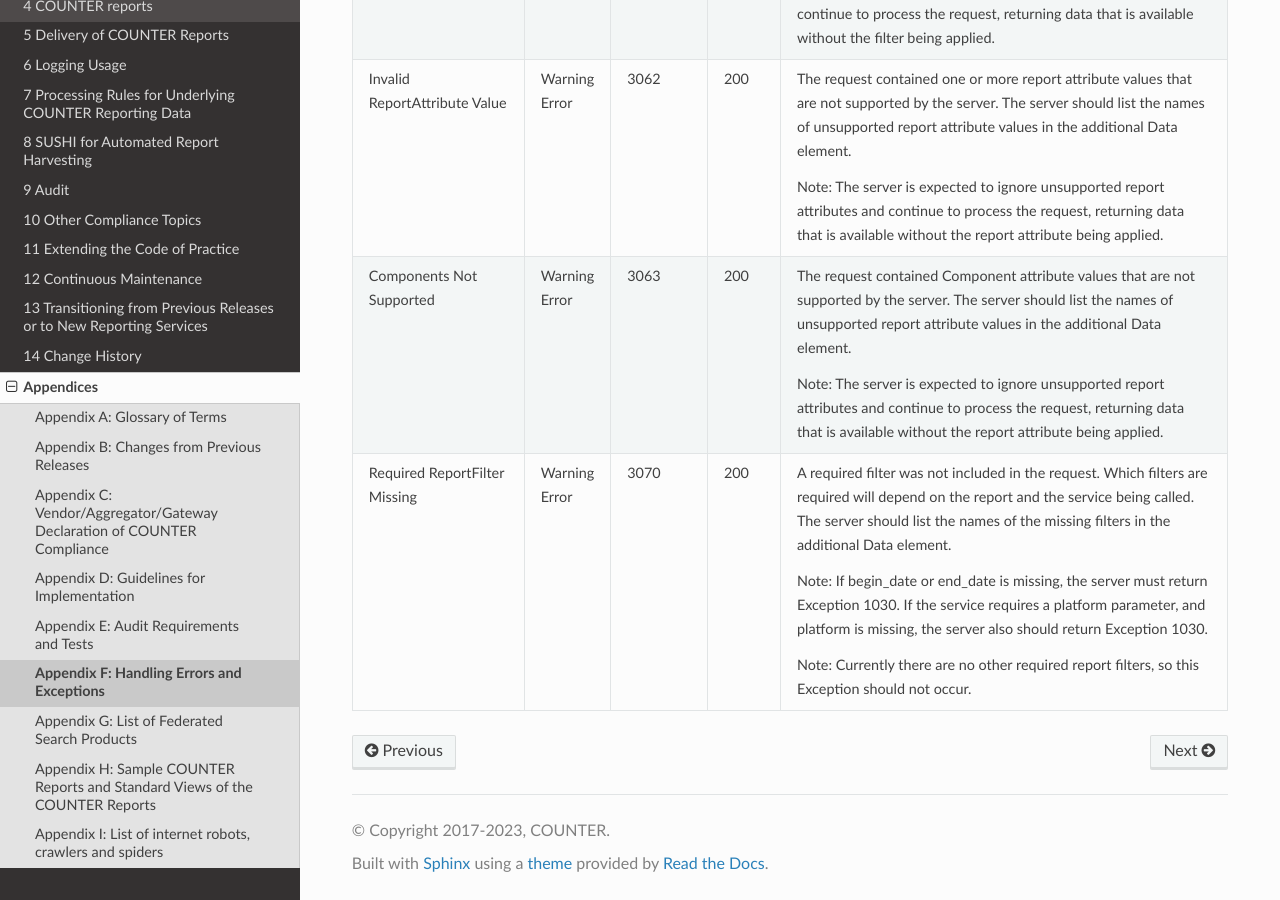
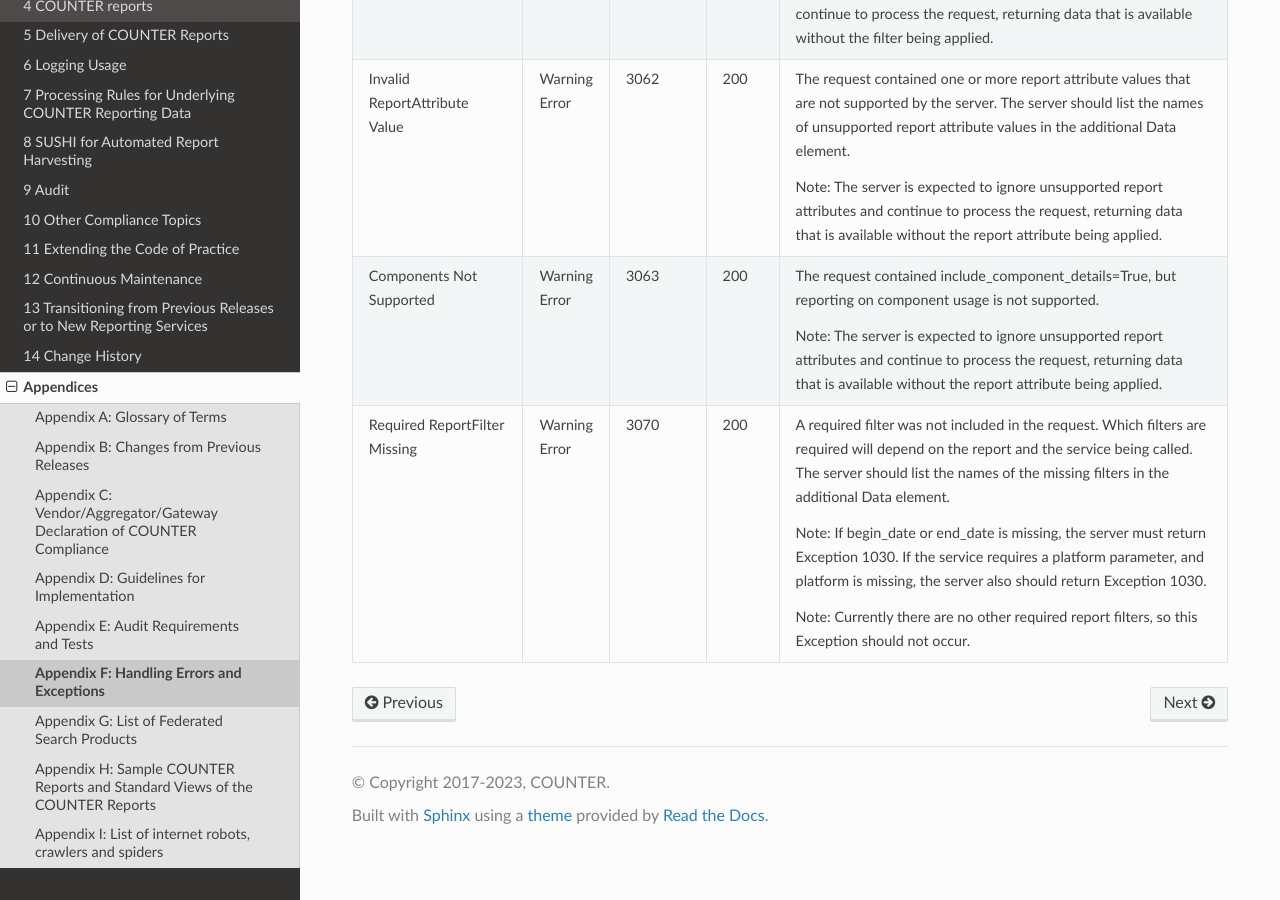
Before and after one commit to Project-Counter/cop5, a Sphinx documentation site: the page built from source/appendices/f-handling-errors-and-exceptions.rst, in a window 1280 px wide and 900 px high, scrolled down 5351 px. Built offline with Sphinx 7.4.7 and the Read the Docs theme 2.0.0, drawn with Linux system fonts in a browser that asks for light colours.

Commit message:
Optional components fixes
Edited references to components per Bernd's comments on pull request #167

```diff
--- a/source/03-specifications/03-counter-report-common-attributes-and-elements.rst
+++ b/source/03-specifications/03-counter-report-common-attributes-and-elements.rst
@@ -707,7 +707,7 @@ Table 3.x (below): Report Attributes
      - IR
 
    * - Include_Parent_Details
-     - Specifies whether to include the parent columns/elements (see Table 3.j) in the report, where report providers offer component usage reporting. Permissible values are False (default) and True.
+     - Specifies whether to include the parent columns/elements (see Table 3.j) in the report. Permissible values are False (default) and True.
      - IR
 
 
--- a/source/04-reports/04-item-reports.rst
+++ b/source/04-reports/04-item-reports.rst
@@ -147,7 +147,7 @@ Table 4.o (below): Header for Item Report and Standard Views of the Item Report
 Column Headings/Elements
 """"""""""""""""""""""""
 
-The following elements MUST appear in the tabular report in the order they appear in the table below. For guidance on how these elements appear in the JSON format, refer to the COUNTER_SUSHI API Specification (see :numref:`sushi` below). Mandatory (M) elements MUST be included in the report. For report providers who elect to offer component usage information, the Parent and Component elements MUST only be included in the COUNTER Report if called for (C) via Include_Parent_Details and Include_Component_Details, respectively (they are not supposed to be selected individually). If they are included, then the corresponding Include_Parent_Details=True or Include_Component_Details=True MUST be included in the Report_Attributes header. The other elements also MUST only be included if called for (C), and if included they MUST be listed in Attributes_To_Show in the Report_Attributes header.
+The following elements MUST appear in the tabular report in the order they appear in the table below. For guidance on how these elements appear in the JSON format, refer to the COUNTER_SUSHI API Specification (see :numref:`sushi` below). Mandatory (M) elements MUST be included in the report. The Parent elements MUST only be included in the COUNTER Report if called for (C) via Include_Parent_Details. For report providers who elect to offer component usage information, the Component elements MUST only be included in the COUNTER Report if called for (C) via Include_Component_Details. If they are included, then the corresponding Include_Parent_Details=True or Include_Component_Details=True MUST be included in the Report_Attributes header. The other elements also MUST only be included if called for (C), and if included they MUST be listed in Attributes_To_Show in the Report_Attributes header.
 
 Table 4.p (below): Column Headings/Elements for Item Report and Standard Views of the Item Report
 
--- a/source/appendices/f-handling-errors-and-exceptions.rst
+++ b/source/appendices/f-handling-errors-and-exceptions.rst
@@ -258,7 +258,7 @@ Table F.1 (below): Exceptions
        Error
      - 3063
      - 200
-     - The request contained Component attribute values that are not supported by the server. The server should list the names of unsupported report attribute values in the additional Data element.
+     - The request contained include_component_details=True, but reporting on component usage is not supported.
 
        Note: The server is expected to ignore unsupported report attributes and continue to process the request, returning data that is available without the report attribute being applied.
 
```
